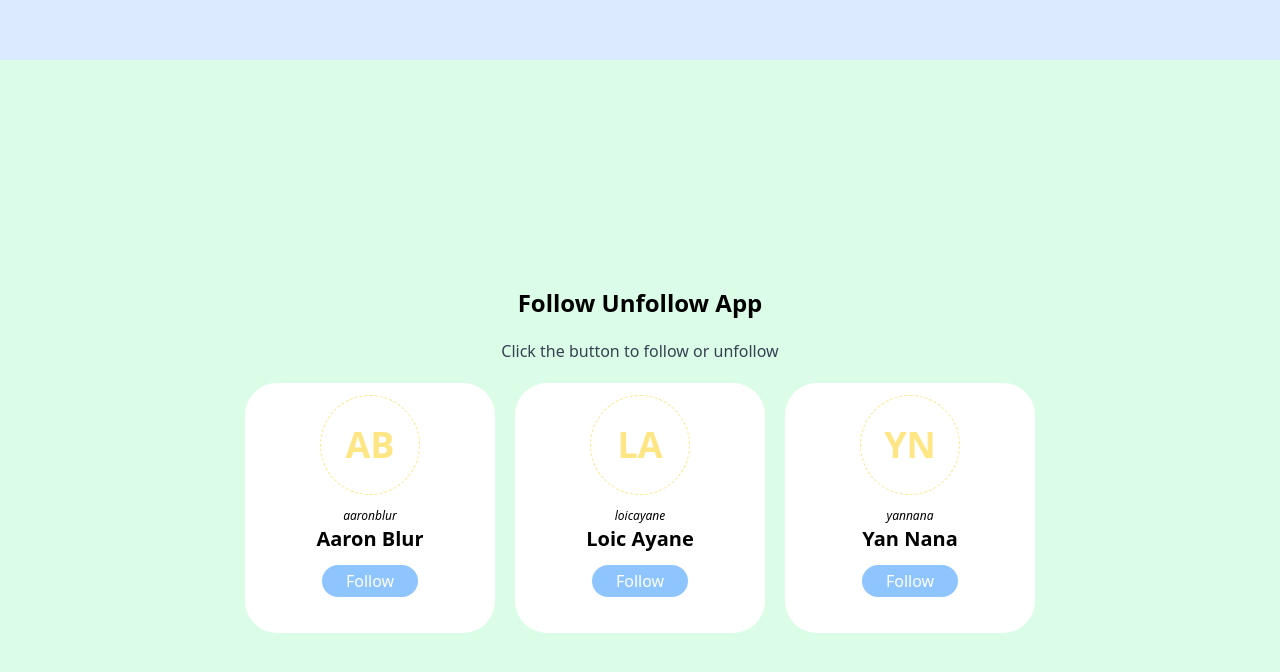
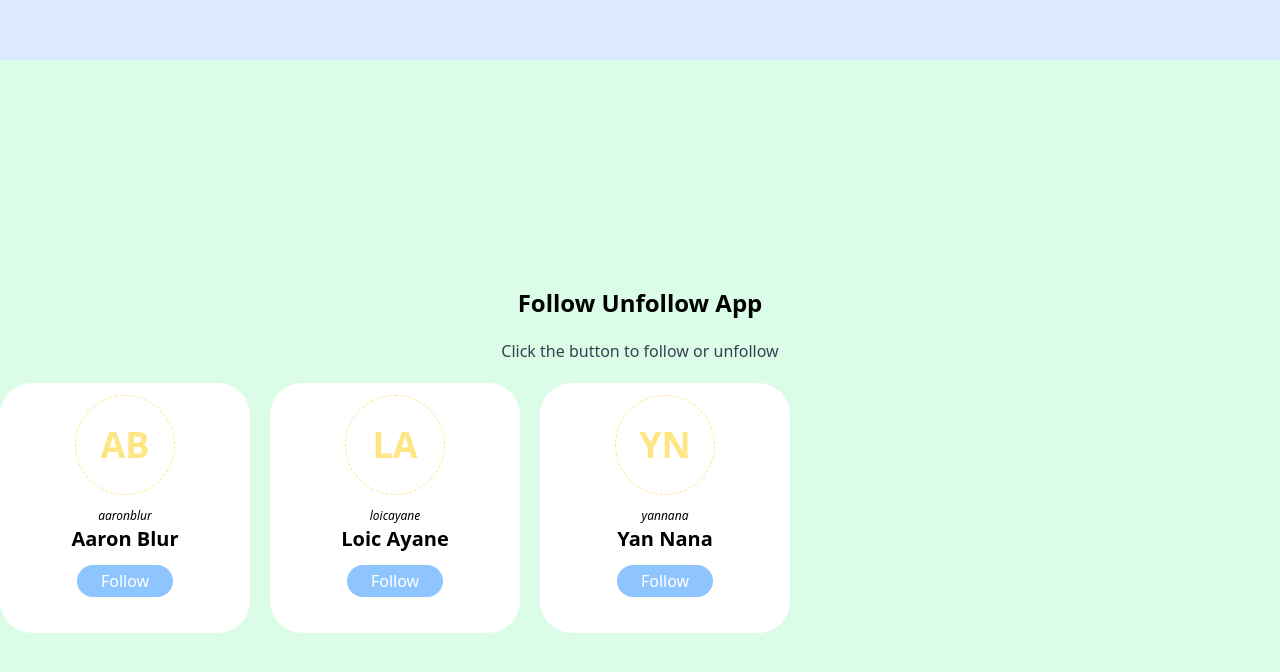
Before and after one commit to Aurelienjunior/practice, a Next.js app: page / in a window 1280 px wide. Shown: the part 1572-2244 px from the top of the page. Built offline with nearby package versions, Linux system fonts and the light colour scheme.

Commit message:
made changes

```diff
--- a/src/components/others/useState/follow-unfollow.jsx
+++ b/src/components/others/useState/follow-unfollow.jsx
@@ -36,15 +36,15 @@ const FollowUnfollowApp = () => {
   };
 
   return (
-    <div className="flex flex-col gap-5 justify-center items-center h-screen bg-green-100">
+    <div className=" w-full flex flex-col gap-5 justify-center items-center h-screen bg-green-100">
       <h1 className="text-2xl font-bold">Follow Unfollow App</h1>
       <p className="text-gray-700">Click the button to follow or unfollow</p>
 
-      <div className="flex gap-5">
+      <div className=" w-full border-black flex flex-row gap-5 overflow-x-auto ">
         {accountInfos.map((account, index) => (
           <div
             key={index}
-            className="flex flex-col gap-3 items-center p-3 w-[250px] h-[250px] bg-white rounded-4xl "
+            className="flex flex-col gap-3 items-center shrink-0 p-3 w-[250px] h-[250px] bg-white rounded-4xl  "
           >
             <div className="w-[100px] h-[100px] flex justify-center items-center text-amber-200 rounded-full border border-dashed ">
               <p className="text-4xl font-bold text-center">{account.sigle}</p>
```
